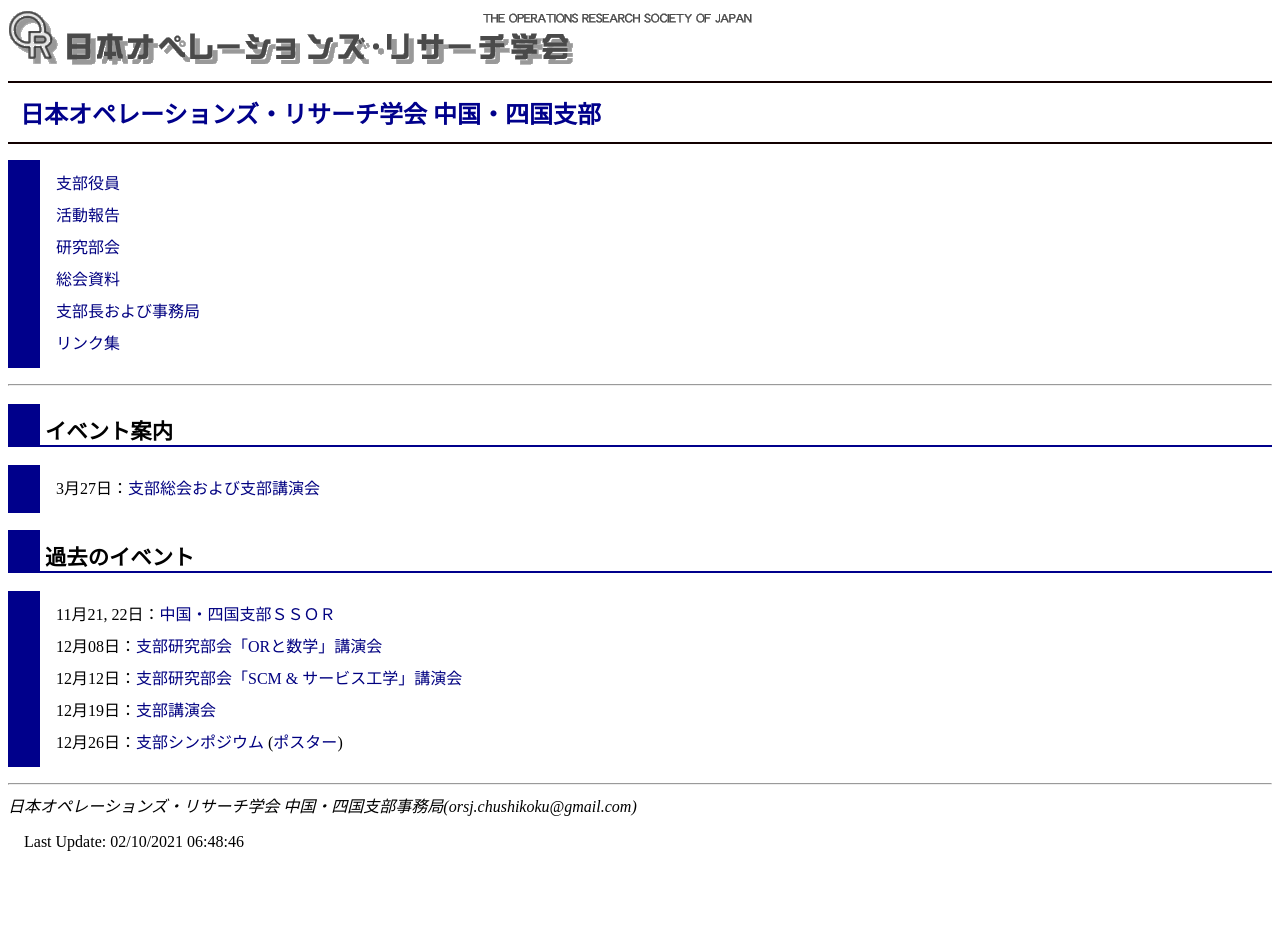
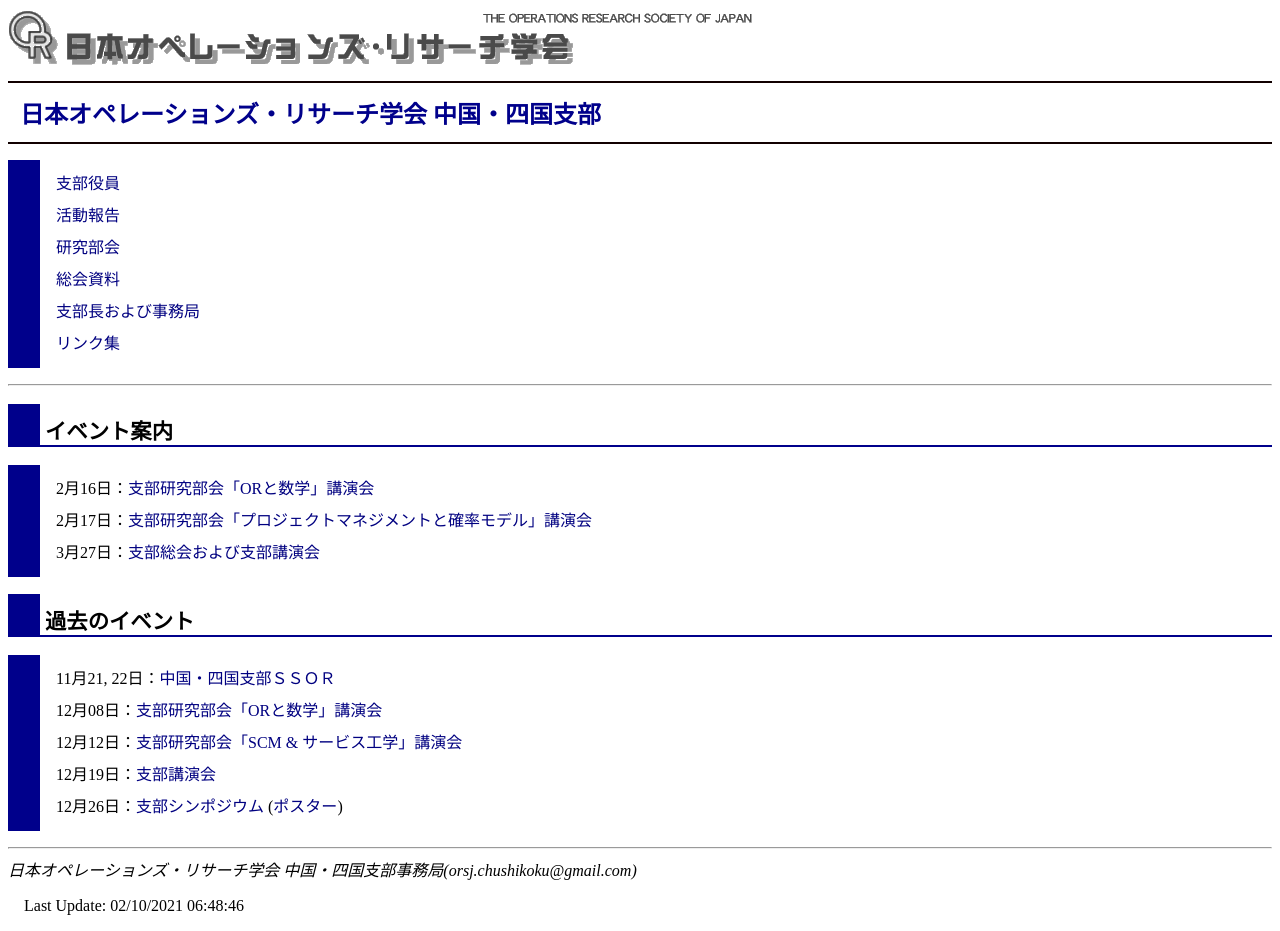
Before and after one commit to orsj-cs/orsj-cs.github.io, a Jekyll site: the page built from index.html, in a window 1280 px wide. Built offline with Jekyll 4.4.1, drawn with Linux system fonts in a browser that asks for light colours; before the commit the page ends 900 px from its top, so only the background shows below that.

Commit message:
Update index.html

```diff
--- a/index.html
+++ b/index.html
@@ -16,6 +16,8 @@ title: 日本オペレーションズ・リサーチ学会 中国・四国支部
 <h2>イベント案内</h2>
 
 <ul>
+    <li>2月16日：<a href="event/20210216.html">支部研究部会「ORと数学」講演会</a></li>
+    <li>2月17日：<a href="event/20210217.html">支部研究部会「プロジェクトマネジメントと確率モデル」講演会</a></li>
     <li>3月27日：<a href="event/20210327.html">支部総会および支部講演会</a></li>
 </ul>
 
```
